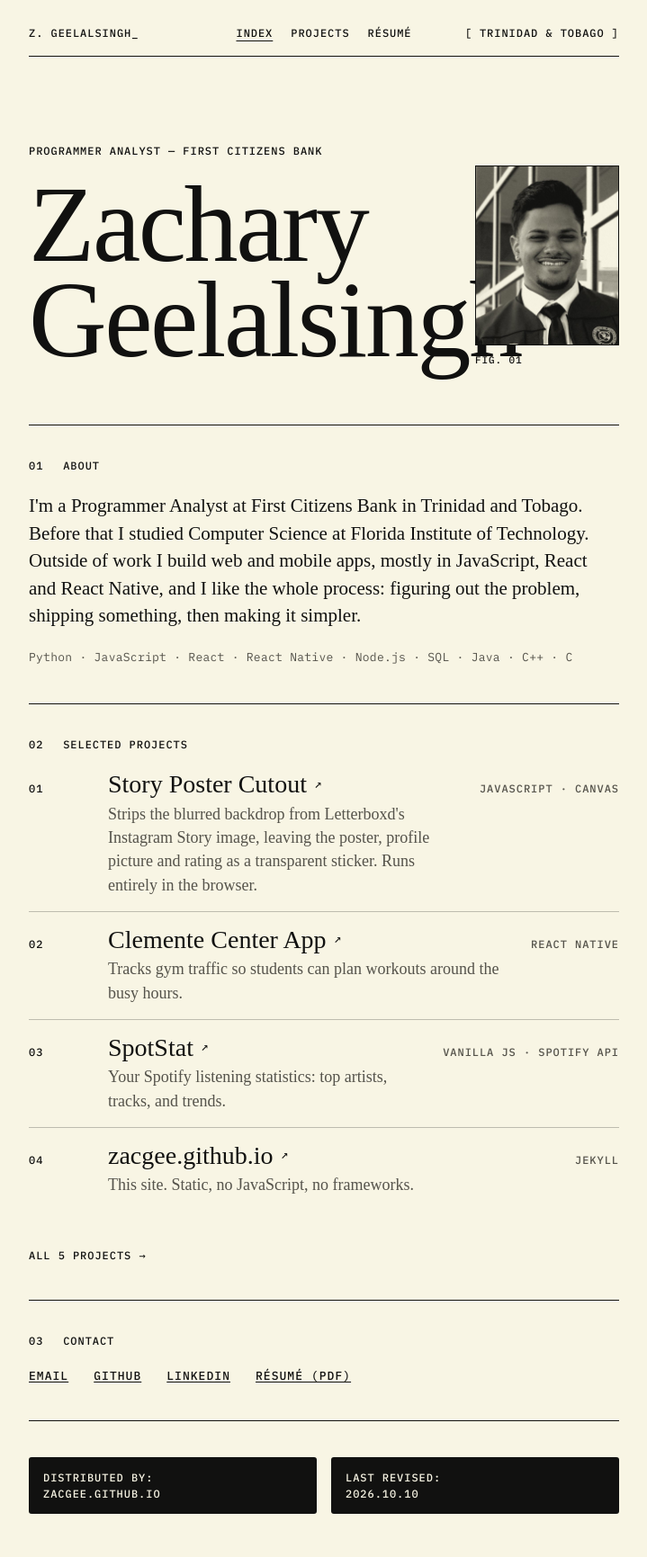
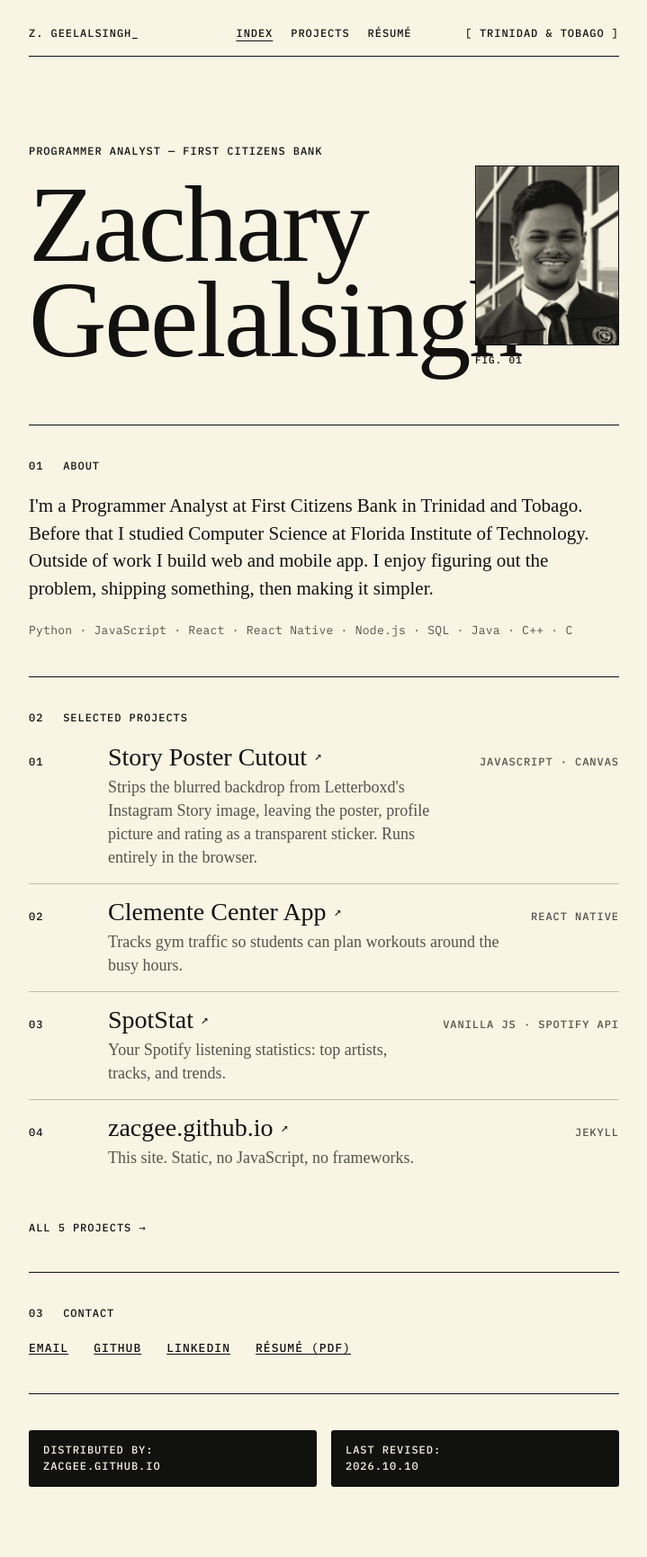
Before and after one commit to zacgee/zacgee.github.io, a Jekyll site: the page built from index.md, in a window 1280 px wide. Shown: the whole page at 90% size, without its empty margins (280-999 px from the left). Built offline with Jekyll 4.4.1, drawn with Linux system fonts in a browser that asks for light colours; some web fonts are replaced; after the commit the page ends 1701 px from its top, so only the background shows below that.

Commit message:
Revise personal description in index.md
Updated the description to improve clarity and conciseness.

```diff
--- a/index.md
+++ b/index.md
@@ -17,7 +17,7 @@ title: "Index"
 <section class="section">
   <h2 class="label"><span>01</span> About</h2>
   <div class="prose">
-    <p>I'm a Programmer Analyst at First Citizens Bank in Trinidad and Tobago. Before that I studied Computer Science at Florida Institute of Technology. Outside of work I build web and mobile apps, mostly in JavaScript, React and React Native, and I like the whole process: figuring out the problem, shipping something, then making it simpler.</p>
+    <p>I'm a Programmer Analyst at First Citizens Bank in Trinidad and Tobago. Before that I studied Computer Science at Florida Institute of Technology. Outside of work I build web and mobile app. I enjoy figuring out the problem, shipping something, then making it simpler.</p>
     <p class="muted">Python · JavaScript · React · React Native · Node.js · SQL · Java · C++ · C</p>
   </div>
 </section>
```
